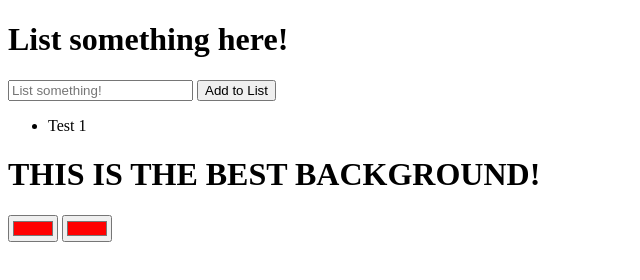
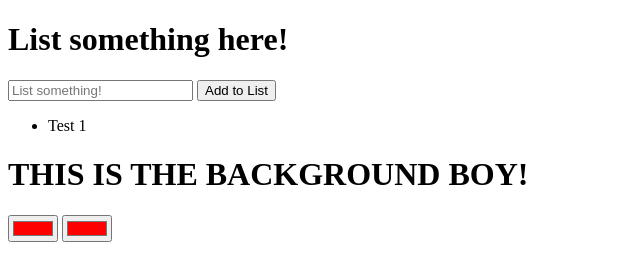
Before and after one commit to jogodev17/ZTM-background-generator, a plain HTML site: page index.html in a window 1280 px wide. Shown: the whole page, without its empty margins (0-640 px from the left). Drawn offline with Linux system fonts and the light colour scheme.

Commit message:
Changing AGAIN!

```diff
--- a/index.html
+++ b/index.html
@@ -16,7 +16,7 @@
         <li>Test 1</li>
     </ul>
 
-    <h1>THIS IS THE BEST BACKGROUND!</h1>
+    <h1>THIS IS THE BACKGROUND BOY!</h1>
     <input type="color" id="colorPicker1" name="color1" value="#ff0000">
     <input type="color" id="colorPicker2" name="color2" value="#ff0000">
 
```
